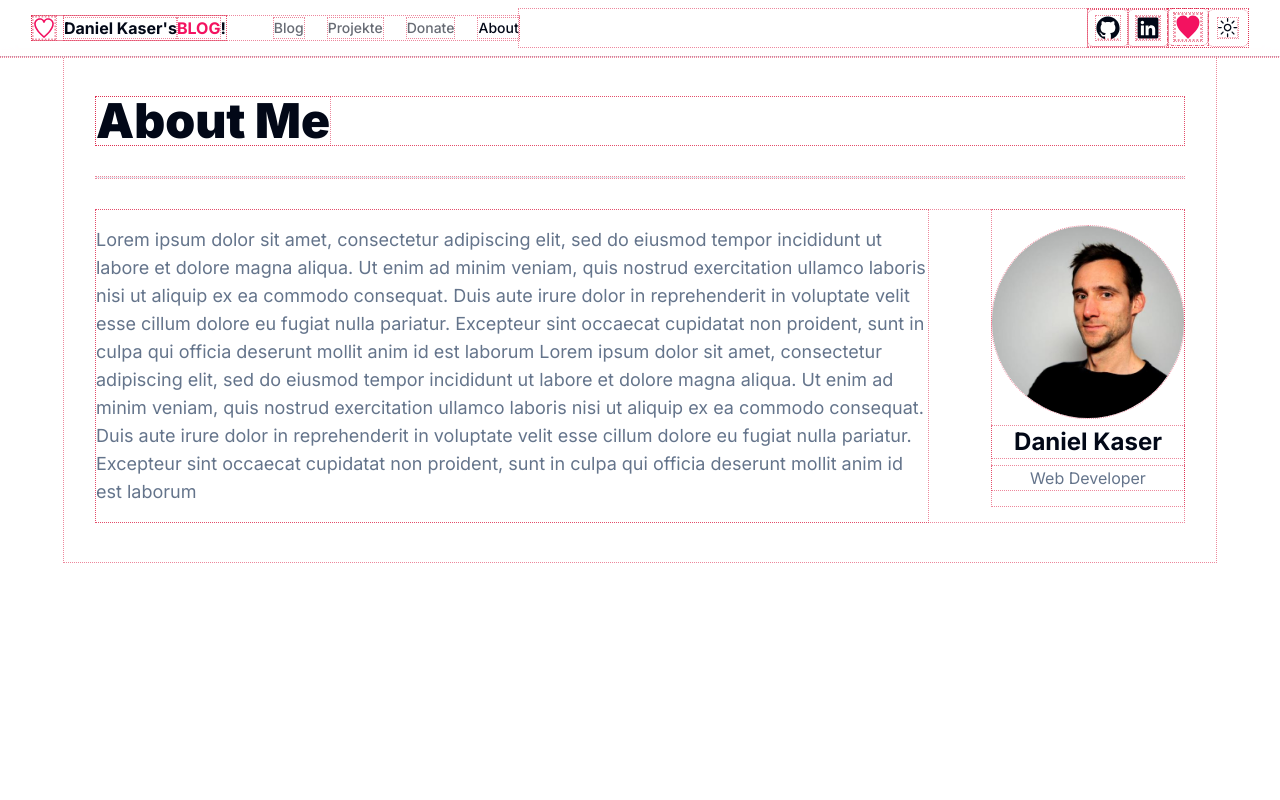
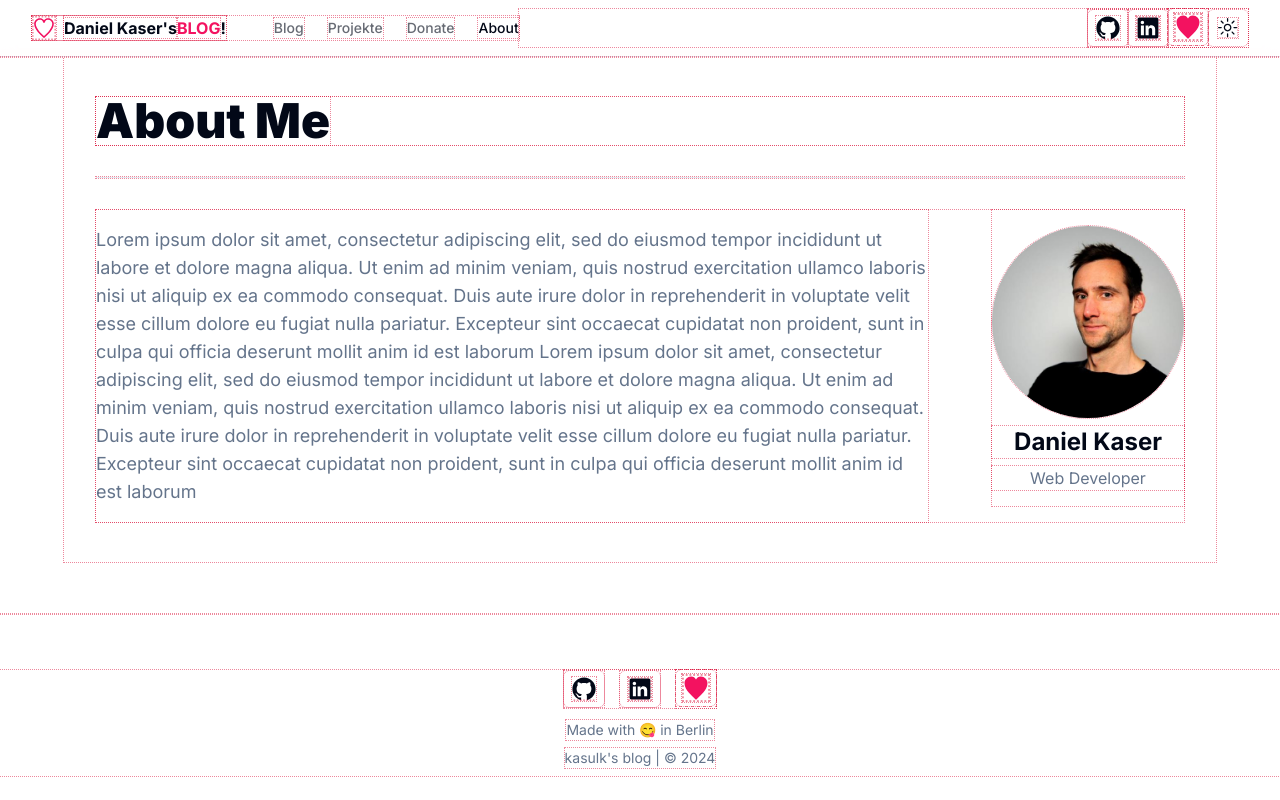
Before and after one commit to kasulk/blog, a Next.js app: page /about in a window 1280 px wide. Built offline with nearby package versions, Linux system fonts and the light colour scheme.

Commit message:
create SiteFooter component

```diff
--- a/src/app/layout.tsx
+++ b/src/app/layout.tsx
@@ -3,6 +3,7 @@ import { Inter } from "next/font/google";
 import { cn } from "@/lib/utils";
 import "@/styles/globals.css";
 import { SiteHeader } from "@/components/SiteHeader";
+import { SiteFooter } from "@/components/SiteFooter/SiteFooter";
 import { Providers } from "./providers";
 import { siteConfig } from "@/config/site";
 
@@ -40,6 +41,7 @@ export default function RootLayout({ children }: RootLayoutProps) {
           <div className="relative flex min-h-dvh flex-col bg-background">
             <SiteHeader />
             <main className="flex-1">{children}</main>
+            <SiteFooter />
           </div>
         </Providers>
       </body>
--- /dev/null
+++ b/src/components/SiteFooter/SiteFooter.tsx
@@ -0,0 +1,20 @@
+import { siteConfig } from "@/config/site";
+import { SocialLinks } from "../SiteHeader/SocialLinks";
+
+export function SiteFooter() {
+  return (
+    <footer>
+      <div className="mb-6 mt-14 flex flex-col items-center">
+        <div className="mb-3 flex items-center space-x-4">
+          <SocialLinks />
+        </div>
+        <div className="mb-2 flex space-x-2 text-sm text-muted-foreground">
+          Made with 😋 in Berlin
+        </div>
+        <div className="mb-2 flex space-x-2 text-sm text-muted-foreground">
+          {siteConfig.name} | © {new Date().getFullYear()}
+        </div>
+      </div>
+    </footer>
+  );
+}
```
